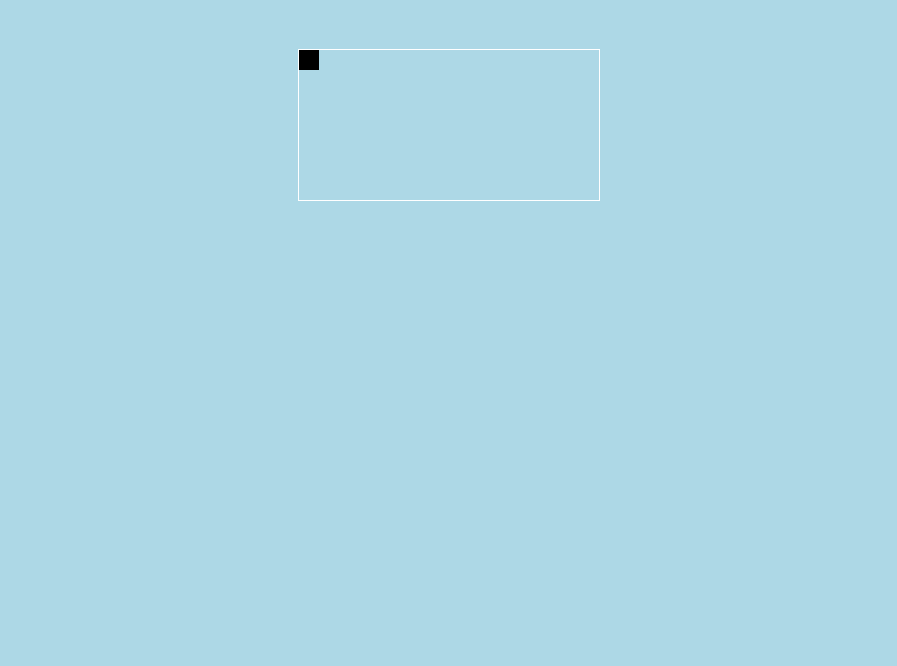
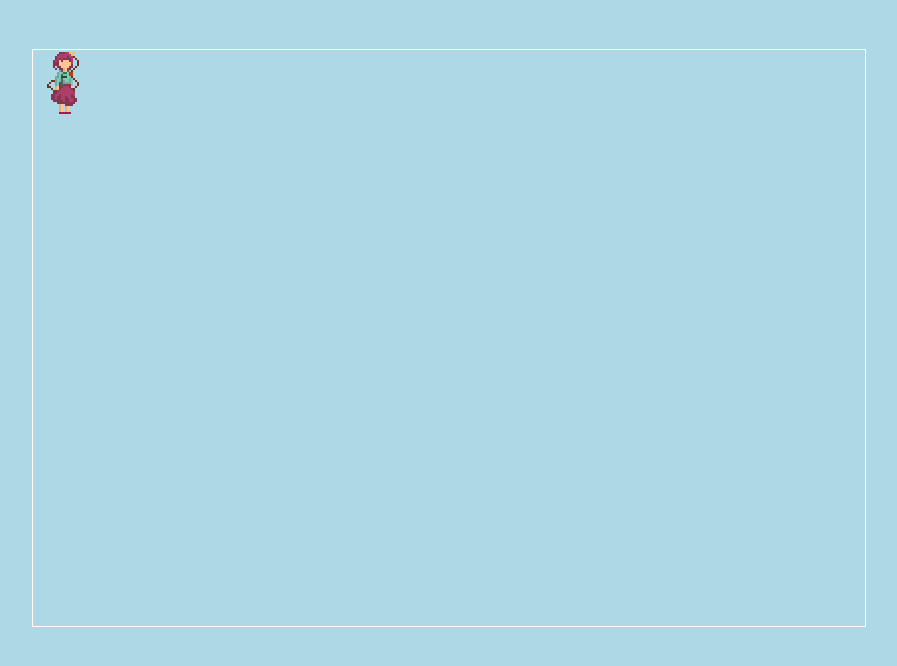
Before and after one commit to scarf-roguelike/Mind, a plain HTML site: page index.html in a window 1280 px wide. Shown: the whole page, without its empty margins (191-1088 px from the left). Drawn offline with Linux system fonts and the light colour scheme.

Commit message:
tutorial stage 1 complete

```diff
--- a/index.html
+++ b/index.html
@@ -14,22 +14,50 @@
 </style>
 
 <canvas></canvas>
+
+<script src="js/game.js"></script>
+<script src="js/map.js"></script>
+<script src="js/tile.js"></script>
+<script src="js/monster.js"></script>
+<script src="js/util.js"></script>
+<script src="js/spell.js"></script>
+
 <script>
-    canvas = document.querySelector("canvas");
-    ctx = canvas.getContext("2d");
+    tileSize = 64;
+    numTiles = 9;
+    uiWidth = 4;
+
     x = y = 0;
+    spritesheet = new Image();
+    spritesheet.src = 'spritesheet.png';
 
     document.querySelector("html").onkeypress = function(e){
         if(e.key=="w") y--;
-        if(e.key=="s") y++;
+        if(e.key=="s") y++;1
         if(e.key=="a") x--;
         if(e.key=="d") x++;
     };
 
+    function drawSprite(sprite, x, y){
+        ctx.drawImage(
+            spritesheet, //그릴 이미지
+            sprite*32,  //원본 이미지 x 위치
+            0,          //원본 이미지 y 위치
+            32,         // 잘라낼 가로길이
+            32,         // 잘라낼 세로길이
+            x*tileSize, //출력할 x 위치
+            y*tileSize, //출력할 y 위치
+            tileSize, // 출력할 이미지 가로길이
+            tileSize //출력할 이미지 세로길이
+            );
+    }
+
     function draw(){
-        ctx.clearRect(0,0,1000,1000);
-        ctx.fillRect (x*20,y*20,20,20);
+        ctx.clearRect(0,0,canvas.width,canvas.height);
+        drawSprite(0, x, y);
     }
 
     setInterval(draw, 15);
+
+    setupCanvas();
 </script>
--- /dev/null
+++ b/js/game.js
@@ -0,0 +1,11 @@
+
+function setupCanvas(){
+    canvas = document.querySelector("canvas");
+    ctx = canvas.getContext("2d");
+
+    canvas.width = tileSize*(numTiles+uiWidth);
+    canvas.height = tileSize*numTiles;
+    canvas.style.width = canvas.width + 'px';
+    canvas.style.height = canvas.height + 'px';
+    ctx.imageSmoothingEnabled = false;
+}
--- /dev/null
+++ b/js/map.js
@@ -0,0 +1 @@
+// 나중에 추가할거
--- /dev/null
+++ b/js/monster.js
@@ -0,0 +1 @@
+// 나중에 추가할거
--- /dev/null
+++ b/js/spell.js
@@ -0,0 +1 @@
+// 나중에 추가할거
--- /dev/null
+++ b/js/tile.js
@@ -0,0 +1 @@
+// 나중에 추가할거
--- /dev/null
+++ b/js/util.js
@@ -0,0 +1 @@
+// 나중에 추가할거
```
Also changed, not shown: spritesheet.png (added), spritesheet_big.png (added).
